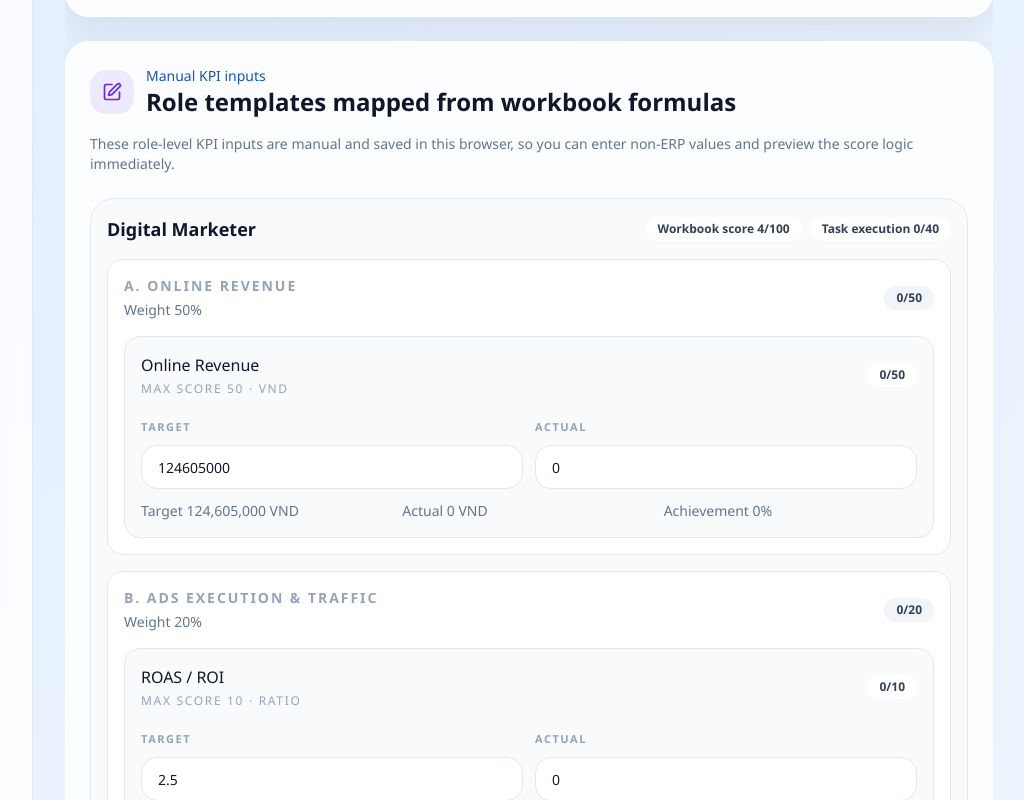
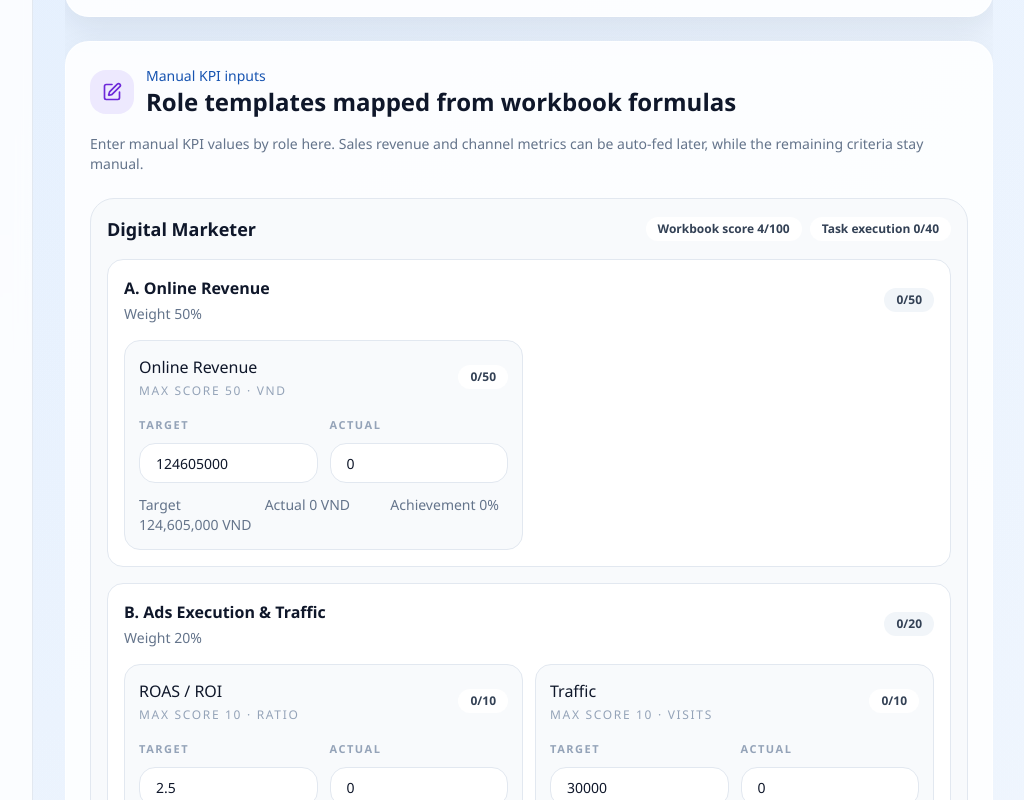
Before and after one commit to dphung88/hb-execution-os, a Next.js app: page /marketing-performance/results in a window 1280 px wide. Shown: the part 800-1600 px from the top of the page, without its empty margins (255-1279 px from the left). Built offline with nearby package versions, Linux system fonts and the light colour scheme; no server answers; the database is empty.

Commit message:
Compact marketing results KPI input cards

```diff
--- a/components/marketing/marketing-manual-kpi-results.tsx
+++ b/components/marketing/marketing-manual-kpi-results.tsx
@@ -142,7 +142,7 @@ export function MarketingManualKpiResults({ tasks = [], monthKey = "2025-04" }:
         </div>
 
         <p className="mt-4 text-sm text-slate-500">
-          These role-level KPI inputs are manual and saved in this browser, so you can enter non-ERP values and preview the score logic immediately.
+          Enter manual KPI values by role here. Sales revenue and channel metrics can be auto-fed later, while the remaining criteria stay manual.
         </p>
 
         <div className="mt-6 space-y-5">
@@ -167,7 +167,7 @@ export function MarketingManualKpiResults({ tasks = [], monthKey = "2025-04" }:
                   <div key={section.id} className="rounded-2xl border border-slate-200 bg-white p-4">
                     <div className="flex flex-col gap-2 sm:flex-row sm:items-center sm:justify-between">
                       <div>
-                        <p className="text-sm font-semibold uppercase tracking-[0.14em] text-slate-400">{section.name}</p>
+                        <p className="text-base font-semibold text-slate-900">{section.name}</p>
                         <p className="mt-1 text-sm text-slate-500">Weight {section.weightLabel}</p>
                       </div>
                       <span className="rounded-full bg-slate-100 px-3 py-1 text-xs font-semibold text-slate-700">
@@ -175,12 +175,12 @@ export function MarketingManualKpiResults({ tasks = [], monthKey = "2025-04" }:
                       </span>
                     </div>
 
-                    <div className="mt-4 space-y-3">
+                    <div className="mt-4 grid gap-3 xl:grid-cols-2">
                       {section.metrics.map((metric) => {
                         const key = `${role.id}:${metric.id}`;
                         const entry = inputs[key];
                         return (
-                          <div key={metric.id} className="rounded-2xl border border-slate-200 bg-slate-50 p-4">
+                          <div key={metric.id} className="rounded-2xl border border-slate-200 bg-slate-50 p-3.5">
                             <div className="flex flex-col gap-2 md:flex-row md:items-center md:justify-between">
                               <div>
                                 <p className="font-medium text-slate-900">{metric.name}</p>
@@ -193,7 +193,7 @@ export function MarketingManualKpiResults({ tasks = [], monthKey = "2025-04" }:
                               </span>
                             </div>
 
-                            <div className="mt-4 grid gap-3 md:grid-cols-2">
+                            <div className="mt-3 grid gap-3 md:grid-cols-2">
                               <label className="block">
                                 <span className="text-[11px] font-semibold uppercase tracking-[0.14em] text-slate-400">Target</span>
                                 <input
@@ -209,7 +209,7 @@ export function MarketingManualKpiResults({ tasks = [], monthKey = "2025-04" }:
                                       },
                                     }));
                                   }}
-                                  className="mt-2 h-11 w-full rounded-2xl border border-slate-200 bg-white px-4 text-sm text-slate-900 outline-none transition focus:border-brand-400"
+                                  className="mt-2 h-10 w-full rounded-2xl border border-slate-200 bg-white px-4 text-sm text-slate-900 outline-none transition focus:border-brand-400"
                                 />
                               </label>
                               <label className="block">
@@ -227,7 +227,7 @@ export function MarketingManualKpiResults({ tasks = [], monthKey = "2025-04" }:
                                       },
                                     }));
                                   }}
-                                  className="mt-2 h-11 w-full rounded-2xl border border-slate-200 bg-white px-4 text-sm text-slate-900 outline-none transition focus:border-brand-400"
+                                  className="mt-2 h-10 w-full rounded-2xl border border-slate-200 bg-white px-4 text-sm text-slate-900 outline-none transition focus:border-brand-400"
                                 />
                               </label>
                             </div>
@@ -255,7 +255,7 @@ export function MarketingManualKpiResults({ tasks = [], monthKey = "2025-04" }:
             <TrendingUp className="h-5 w-5" />
           </div>
           <div>
-            <p className="text-sm font-medium text-brand-700">Results by owner</p>
+            <p className="text-sm font-medium text-brand-700">Results by role</p>
             <h2 className="text-2xl font-semibold text-slate-900">Role summary across the department</h2>
           </div>
         </div>
@@ -306,7 +306,7 @@ export function MarketingManualKpiResults({ tasks = [], monthKey = "2025-04" }:
             <Users className="h-5 w-5" />
           </div>
           <div>
-            <p className="text-sm font-medium text-brand-700">Person KPIs</p>
+            <p className="text-sm font-medium text-brand-700">Role KPIs</p>
             <h2 className="text-2xl font-semibold text-slate-900">Role score summary with manual inputs</h2>
           </div>
         </div>
@@ -321,7 +321,6 @@ export function MarketingManualKpiResults({ tasks = [], monthKey = "2025-04" }:
                 </span>
               </div>
               <div className="mt-3 grid gap-2 text-sm text-slate-500 sm:grid-cols-2">
-                <p>Owner {role.owner}</p>
                 <p>Sections {role.sections.length}</p>
                 <p>Manual metrics {role.sections.reduce((sum, section) => sum + section.metrics.length, 0)}</p>
                 <p>Task execution {role.executionScore}/40</p>
```
